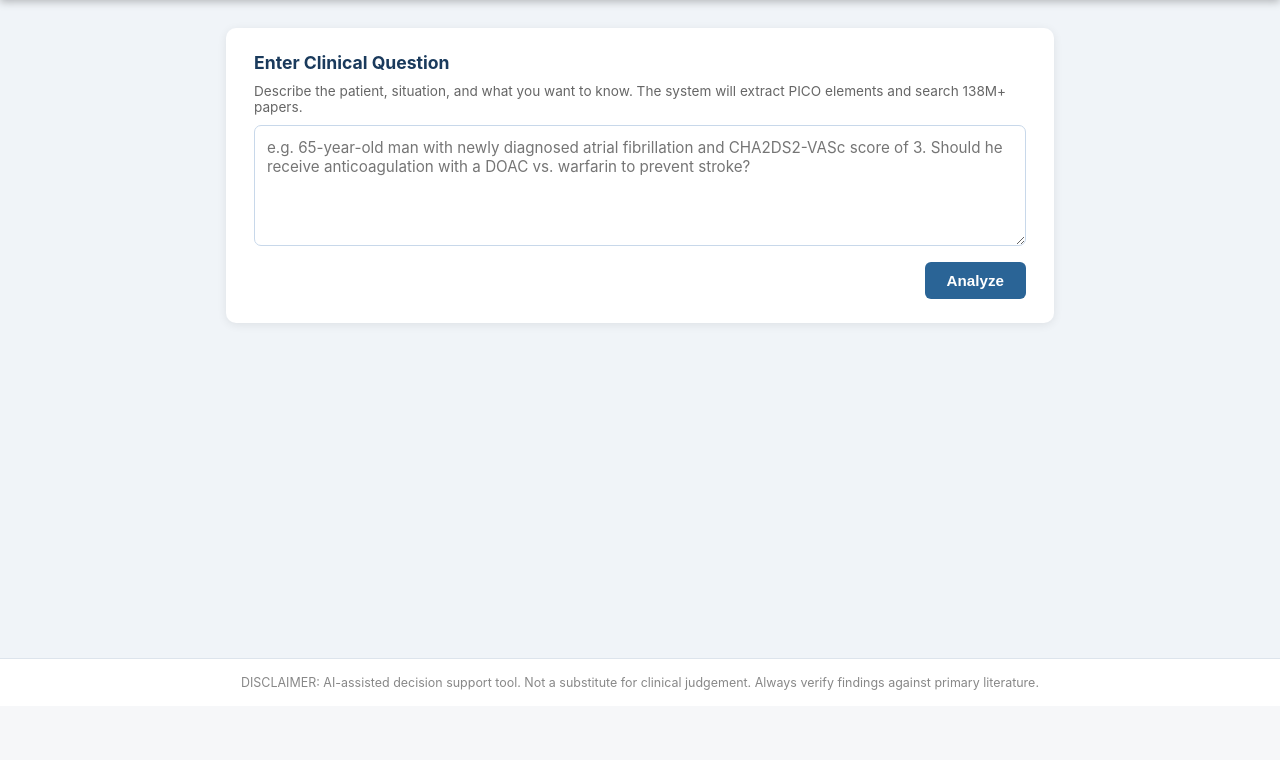
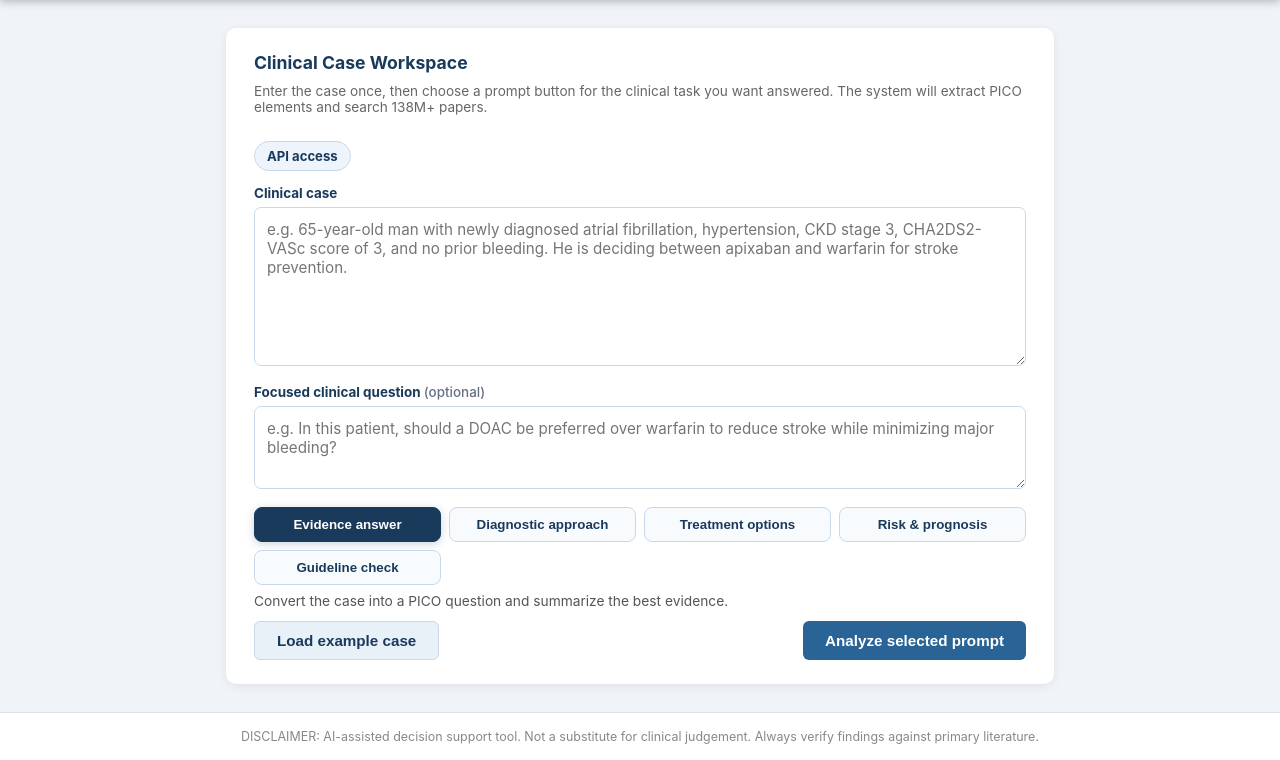
Before and after one commit to grysukuza/elicit, a Flask app: page / in a window 1280 px wide. Shown: the part 94-854 px from the top of the page. Before the commit the page ends 784 px from the top, so only its background shows below. Run offline with Flask 3, Linux system fonts and the light colour scheme; the visitor is signed in with stand-in values (Sample User, id 1); data comes from the database, SQL or seed files in the repository.

Commit message:
Add clinical case prompt workspace

```diff
--- a/app.py
+++ b/app.py
@@ -57,6 +57,11 @@ from dotenv import load_dotenv
 from pipeline import run_pipeline
 from pdf_generator import generate_pdf
 from paper_evaluator import evaluate_paper, papers_to_bibtex, papers_to_ris
+from clinical_prompts import (
+    build_clinical_prompt,
+    prompt_options,
+    prompt_type_from_payload,
+)
 import auth
 import email_inbox
 from scheduler import BackgroundScheduler, should_start_scheduler
@@ -205,17 +210,26 @@ def _own_result(result_id: str | None) -> dict | None:
 @app.route("/")
 @auth.login_required
 def index():
-    return render_template("index.html")
+    return render_template("index.html", prompt_options=prompt_options())
 
 
 @app.route("/analyze", methods=["POST"])
 @auth.login_required
 def analyze():
     data = request.get_json(silent=True) or {}
-    free_text = (data.get("text") or "").strip()
+    clinical_case = (data.get("clinical_case") or data.get("case") or "").strip()
+    focus_question = (data.get("focus_question") or data.get("question") or "").strip()
+    legacy_text = (data.get("text") or "").strip()
+    prompt_type = prompt_type_from_payload(data)
+    free_text = build_clinical_prompt(
+        clinical_case=clinical_case,
+        focus_question=focus_question,
+        prompt_type=prompt_type,
+        legacy_text=legacy_text,
+    )
 
     if not free_text:
-        return jsonify({"error": "No text provided."}), 400
+        return jsonify({"error": "Enter a clinical case or focused question."}), 400
 
     try:
         output = run_pipeline(free_text)
@@ -238,7 +252,7 @@ def analyze():
             user["id"],
             free_text,
             output.get("result", {}).get("clinical_bottom_line", ""),
-            source="web",
+            source=f"web:{prompt_type}",
         )
     except Exception:
         app.logger.exception("Failed to record query history")
@@ -784,6 +798,12 @@ def api_health():
     })
 
 
+@app.route("/api/v1/prompts", methods=["GET"])
+@api_key_required
+def api_prompts():
+    return jsonify({"prompt_types": prompt_options()})
+
+
 @app.route("/api/v1/me", methods=["GET"])
 @api_key_required
 def api_me():
@@ -802,9 +822,18 @@ def api_me():
 @api_key_required
 def api_analyze():
     data = request.get_json(silent=True) or {}
-    question = (data.get("question") or data.get("text") or "").strip()
+    clinical_case = (data.get("clinical_case") or data.get("case") or "").strip()
+    focus_question = (data.get("focus_question") or data.get("question") or "").strip()
+    legacy_text = (data.get("text") or "").strip()
+    prompt_type = prompt_type_from_payload(data)
+    question = build_clinical_prompt(
+        clinical_case=clinical_case,
+        focus_question=focus_question,
+        prompt_type=prompt_type,
+        legacy_text=legacy_text,
+    )
     if not question:
-        return jsonify({"error": "Field 'question' is required."}), 400
+        return jsonify({"error": "Field 'clinical_case' or 'question' is required."}), 400
 
     try:
         max_papers = int(data.get("max_papers", 20))
@@ -824,7 +853,7 @@ def api_analyze():
             user["id"],
             question,
             output.get("result", {}).get("clinical_bottom_line", ""),
-            source="api",
+            source=f"api:{prompt_type}",
         )
     except Exception:
         app.logger.exception("Failed to record API query history")
--- a/static/style.css
+++ b/static/style.css
@@ -742,3 +742,78 @@ footer {
   .ref-card { flex-direction: column; gap: 6px; }
   .ref-num { text-align: left; }
 }
+
+/* ── Clinical case workspace ─────────────────────────────────── */
+.section-heading-row {
+  display: flex;
+  align-items: flex-start;
+  justify-content: space-between;
+  gap: 16px;
+  flex-wrap: wrap;
+  margin-bottom: 12px;
+}
+.settings-shortcut {
+  background: #eef4fb;
+  color: #1a3a5c;
+  border: 1px solid #c8d8ea;
+  border-radius: 999px;
+  padding: 6px 12px;
+  font-size: 0.82rem;
+  font-weight: 700;
+  text-decoration: none;
+  white-space: nowrap;
+}
+.settings-shortcut:hover { background: #dbeaf8; }
+.input-label {
+  display: block;
+  color: #1a3a5c;
+  font-size: 0.84rem;
+  font-weight: 700;
+  margin: 14px 0 6px;
+}
+.optional {
+  color: #667085;
+  font-weight: 500;
+}
+.prompt-toolbar {
+  display: grid;
+  grid-template-columns: repeat(auto-fit, minmax(150px, 1fr));
+  gap: 8px;
+  margin-top: 14px;
+}
+.prompt-btn {
+  border: 1.5px solid #c8d8ea;
+  border-radius: 8px;
+  background: #f8fbfe;
+  color: #1a3a5c;
+  cursor: pointer;
+  font-weight: 700;
+  padding: 9px 10px;
+  transition: border-color .15s, box-shadow .15s, background .15s;
+}
+.prompt-btn:hover {
+  border-color: #2a6496;
+  background: #eef4fb;
+}
+.prompt-btn.active {
+  background: #1a3a5c;
+  border-color: #1a3a5c;
+  color: #fff;
+  box-shadow: 0 2px 8px rgba(26, 58, 92, .22);
+}
+.prompt-description {
+  color: #555;
+  font-size: 0.86rem;
+  margin-top: 8px;
+}
+.btn-row.split {
+  justify-content: space-between;
+  gap: 10px;
+  flex-wrap: wrap;
+}
+
+@media (max-width: 600px) {
+  .btn-row.split { flex-direction: column; align-items: stretch; }
+  .btn-row.split .btn-primary,
+  .btn-row.split .btn-secondary { text-align: center; }
+}
--- a/templates/index.html
+++ b/templates/index.html
@@ -2,15 +2,42 @@
 {% block content %}
     <!-- ── Input panel ───────────────────────────────────────────── -->
     <section class="card" id="input-panel">
-      <h2>Enter Clinical Question</h2>
-      <p class="hint">Describe the patient, situation, and what you want to know.
-         The system will extract PICO elements and search 138M+ papers.</p>
+      <div class="section-heading-row">
+        <div>
+          <h2>Clinical Case Workspace</h2>
+          <p class="hint">Enter the case once, then choose a prompt button for the clinical task you want answered.
+             The system will extract PICO elements and search 138M+ papers.</p>
+        </div>
+        <a class="settings-shortcut" href="{{ url_for('settings') }}#api-access">API access</a>
+      </div>
+
+      <label class="input-label" for="case-text">Clinical case</label>
+      <textarea id="case-text"
+                placeholder="e.g. 65-year-old man with newly diagnosed atrial fibrillation, hypertension, CKD stage 3, CHA2DS2-VASc score of 3, and no prior bleeding. He is deciding between apixaban and warfarin for stroke prevention."
+                rows="7"></textarea>
+
+      <label class="input-label" for="query-text">Focused clinical question <span class="optional">(optional)</span></label>
       <textarea id="query-text"
-                placeholder="e.g. 65-year-old man with newly diagnosed atrial fibrillation and CHA2DS2-VASc score of 3. Should he receive anticoagulation with a DOAC vs. warfarin to prevent stroke?"
-                rows="5"></textarea>
-      <div class="btn-row">
+                placeholder="e.g. In this patient, should a DOAC be preferred over warfarin to reduce stroke while minimizing major bleeding?"
+                rows="3"></textarea>
+
+      <div class="prompt-toolbar" aria-label="Clinical prompt buttons">
+        {% for option in prompt_options %}
+          <button type="button"
+                  class="prompt-btn{% if loop.first %} active{% endif %}"
+                  data-prompt-type="{{ option.key }}"
+                  data-description="{{ option.description }}"
+                  onclick="selectPromptType(this)">
+            {{ option.label }}
+          </button>
+        {% endfor %}
+      </div>
+      <p class="prompt-description" id="prompt-description">{{ prompt_options[0].description }}</p>
+
+      <div class="btn-row split">
+        <button type="button" class="btn-secondary" onclick="loadExampleCase()">Load example case</button>
         <button id="analyze-btn" class="btn-primary" onclick="runAnalysis()">
-          Analyze
+          Analyze selected prompt
         </button>
       </div>
     </section>
@@ -100,16 +127,33 @@
 {% block scripts %}
   <script>
     let currentResultId = null;
+    let selectedPromptType = '{{ prompt_options[0].key }}';
     const CSRF_TOKEN = document.querySelector('meta[name="csrf-token"]')?.content || '';
     function csrfHeaders(extra) {
       return Object.assign({'X-CSRF-Token': CSRF_TOKEN}, extra || {});
     }
 
+    function selectPromptType(button) {
+      selectedPromptType = button.dataset.promptType;
+      document.querySelectorAll('.prompt-btn').forEach(btn => btn.classList.remove('active'));
+      button.classList.add('active');
+      document.getElementById('prompt-description').textContent = button.dataset.description || '';
+    }
+
+    function loadExampleCase() {
+      document.getElementById('case-text').value = '72-year-old woman with type 2 diabetes, hypertension, CKD stage 3, and newly diagnosed non-valvular atrial fibrillation. She has no history of major bleeding, takes lisinopril and metformin, and wants to understand whether apixaban is safer and more effective than warfarin for stroke prevention.';
+      document.getElementById('query-text').value = 'Should apixaban be preferred over warfarin to prevent stroke while minimizing major bleeding?';
+    }
+
     async function runAnalysis() {
-      const text = document.getElementById('query-text').value.trim();
-      if (!text) { showError('Please enter a clinical question.'); return; }
+      const clinicalCase = document.getElementById('case-text').value.trim();
+      const focusQuestion = document.getElementById('query-text').value.trim();
+      if (!clinicalCase && !focusQuestion) {
+        showError('Please enter a clinical case or focused clinical question.');
+        return;
+      }
 
-      setSpinner(true, 'Parsing clinical question\u2026');
+      setSpinner(true, 'Preparing selected clinical prompt\u2026');
       hideResults();
       hideError();
 
@@ -119,7 +163,11 @@
         const resp = await fetch('/analyze', {
           method: 'POST',
           headers: csrfHeaders({'Content-Type': 'application/json'}),
-          body: JSON.stringify({text}),
+          body: JSON.stringify({
+            clinical_case: clinicalCase,
+            focus_question: focusQuestion,
+            prompt_type: selectedPromptType,
+          }),
         });
         data = await resp.json();
         if (!resp.ok) { throw new Error(data.error || 'Server error'); }
```
Also changed, not shown: clinical_prompts.py (added, +115 -0 lines), templates/settings.html (+6 -2 lines), test_clinical_prompts.py (added, +35 -0 lines).
